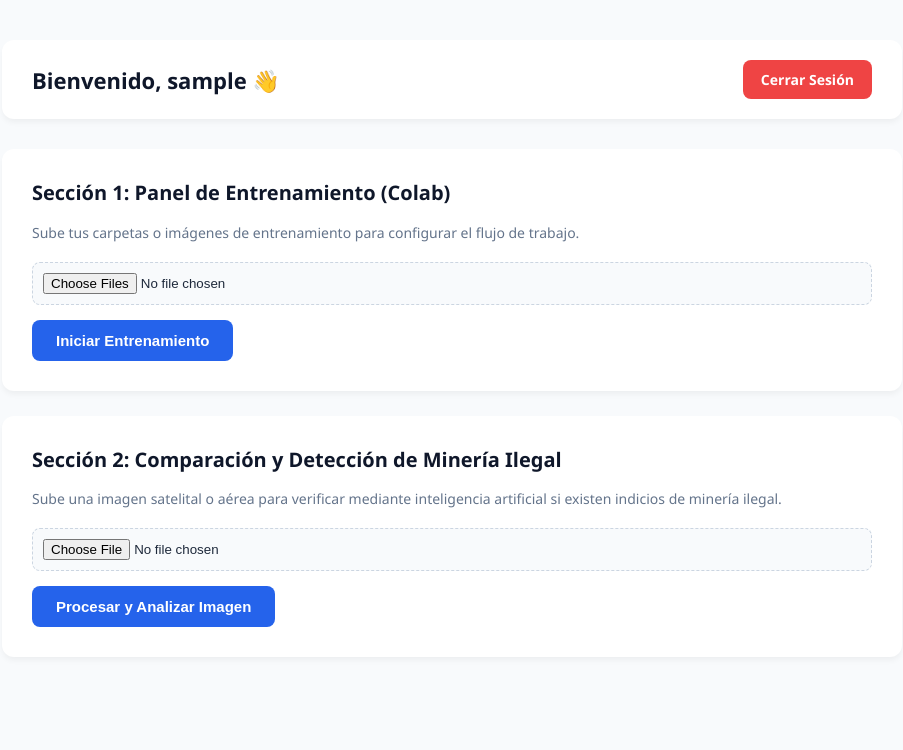
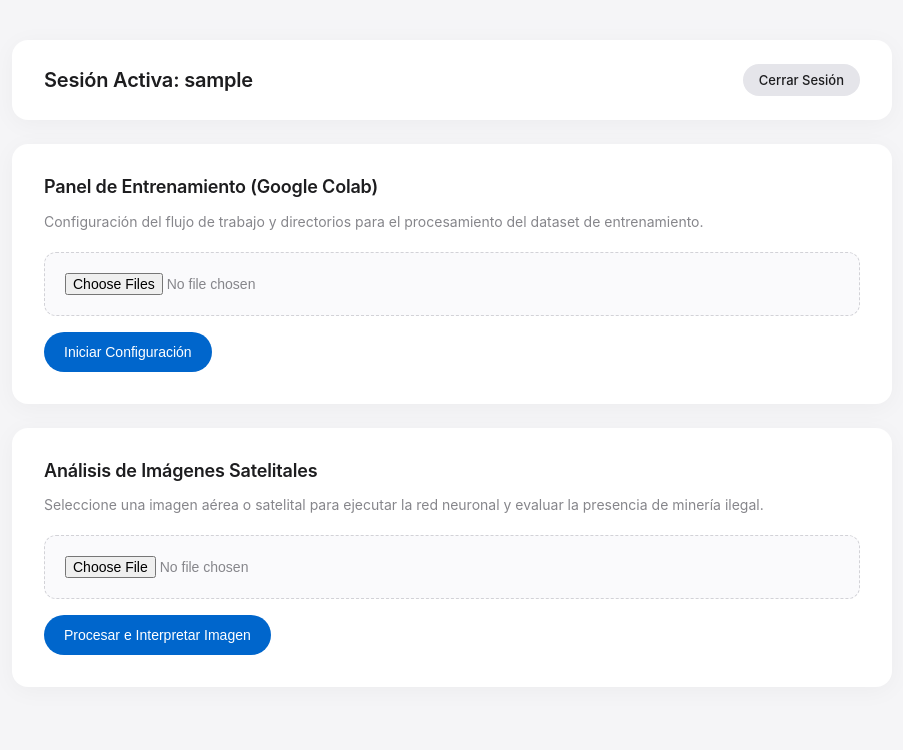
Before and after one commit to CrisberJAR/MINERIA-ILEGAL-COLAB, a Flask app: page /dashboard in a window 1280 px wide. Shown: the top 750 px of the page, without its empty margins (188-1091 px from the left). Run offline with Flask 3, Linux system fonts and the light colour scheme; the visitor is signed in with stand-in values (Sample User, id 1).

Commit message:
Corregir carga de modelo h5 en Render y actualizar interfaz estilo Apple

```diff
--- a/app.py
+++ b/app.py
@@ -15,13 +15,14 @@ client = MongoClient(MONGO_URI)
 db = client['mineria_ilegal']
 users_collection = db['users']
 
-# Cargar el modelo preentrenado de TensorFlow
+# Cargar el modelo preentrenado de TensorFlow de forma segura (compatible con Render)
 MODEL_PATH = 'modelo_mineria.h5'
 model = None
 
 if os.path.exists(MODEL_PATH):
     try:
-        model = tf.keras.models.load_model(MODEL_PATH)
+        model = tf.keras.models.load_model(MODEL_PATH, compile=False)
+        model.compile(optimizer='adam', loss='binary_crossentropy', metrics=['accuracy'])
         print("Modelo cargado exitosamente.")
     except Exception as e:
         print(f"Error al cargar el modelo: {e}")
@@ -77,8 +78,7 @@ def dashboard():
 def entrenar():
     if 'username' not in session:
         return redirect(url_for('login'))
-    # Nota: El entrenamiento pesado se realiza desde la terminal de Colab por requerimiento académico.
-    mensaje = "Recuerda que el entrenamiento del modelo se realiza mediante la terminal de Google Colab y el archivo generado se integra en el sistema."
+    mensaje = "Nota: El entrenamiento del modelo se ejecuta directamente desde la terminal de Google Colab por requerimiento académico."
     return render_template('dashboard.html', username=session['username'], resultado_entreno=mensaje)
 
 @app.route('/detectar', methods=['POST'])
@@ -87,37 +87,37 @@ def detectar():
         return redirect(url_for('login'))
 
     if 'imagen_satelital' not in request.files:
-        return render_template('dashboard.html', username=session['username'], resultado="No se seleccionó ningún archivo.")
+        return render_template('dashboard.html', username=session['username'], resultado="No se seleccionó ningún archivo.", tipo_alerta="danger")
 
     file = request.files['imagen_satelital']
     if file.filename == '':
-        return render_template('dashboard.html', username=session['username'], resultado="No se seleccionó ninguna imagen.")
+        return render_template('dashboard.html', username=session['username'], resultado="No se seleccionó ninguna imagen.", tipo_alerta="danger")
 
     if file and model:
         temp_path = 'temp_image.jpg'
         file.save(temp_path)
 
-        # Preprocesamiento de la imagen para el modelo
+        # Preprocesamiento de la imagen
         img = load_img(temp_path, target_size=(150, 150))
         img_array = img_to_array(img) / 255.0
         img_array = np.expand_dims(img_array, axis=0)
 
-        # Realizar predicción
+        # Inferencia con el modelo
         prediction = model.predict(img_array)[0][0]
 
         if os.path.exists(temp_path):
             os.remove(temp_path)
 
         if prediction > 0.5:
-            resultado = f"⚠️ Alerta: ¡Indicios de Minería Ilegal Detectados! (Confianza: {prediction*100:.2f}%)"
+            resultado = f"Alerta: Indicios de Mineria Ilegal Detectados (Nivel de Confianza: {prediction*100:.2f}%)"
             tipo_alerta = "danger"
         else:
-            resultado = f"✅ Área Normal / Sin Minería Ilegal (Confianza: {(1-prediction)*100:.2f}%)"
+            resultado = f"Resultado: Area Normal / Sin Indicios de Mineria Ilegal (Nivel de Confianza: {(1-prediction)*100:.2f}%)"
             tipo_alerta = "success"
 
         return render_template('dashboard.html', username=session['username'], resultado=resultado, tipo_alerta=tipo_alerta)
 
-    return render_template('dashboard.html', username=session['username'], resultado="El modelo de IA no está cargado correctamente en el servidor.", tipo_alerta="danger")
+    return render_template('dashboard.html', username=session['username'], resultado="El modelo de Inteligencia Artificial no se encuentra cargado en el servidor.", tipo_alerta="danger")
 
 @app.route('/logout')
 def logout():
--- a/templates/dashboard.html
+++ b/templates/dashboard.html
@@ -3,140 +3,195 @@
 <head>
     <meta charset="UTF-8">
     <meta name="viewport" content="width=device-width, initial-scale=1.0">
-    <title>Panel Principal - Detector de Minería</title>
+    <title>Panel de Control - Sistema de Detección</title>
     <style>
+        :root {
+            --bg-color: #f5f5f7;
+            --card-bg: #ffffff;
+            --text-primary: #1d1d1f;
+            --text-secondary: #86868b;
+            --accent: #0066cc;
+            --accent-hover: #004499;
+            --border-radius: 16px;
+            --danger-bg: #fff2f2;
+            --danger-border: #ffcccc;
+            --danger-text: #cc0000;
+            --success-bg: #f0fdf4;
+            --success-border: #bbf7d0;
+            --success-text: #166534;
+        }
+
         body {
-            font-family: 'Segoe UI', Tahoma, Geneva, Verdana, sans-serif;
+            font-family: -apple-system, BlinkMacSystemFont, "SF Pro Display", "SF Pro Text", "Helvetica Neue", Helvetica, Arial, sans-serif;
+            background-color: var(--bg-color);
+            color: var(--text-primary);
             margin: 0;
-            padding: 40px;
-            background: #f8fafc;
-            color: #1e293b;
+            padding: 40px 20px;
+            -webkit-font-smoothing: antialiased;
         }
-        .container {
-            max-width: 900px;
+
+        .wrapper {
+            max-width: 880px;
             margin: 0 auto;
         }
+
         .header {
+            background: var(--card-bg);
+            padding: 24px 32px;
+            border-radius: var(--border-radius);
+            box-shadow: 0 4px 24px rgba(0, 0, 0, 0.04);
             display: flex;
             justify-content: space-between;
             align-items: center;
-            background: white;
-            padding: 20px 30px;
-            border-radius: 12px;
-            box-shadow: 0 4px 6px -1px rgba(0,0,0,0.05);
-            margin-bottom: 30px;
+            margin-bottom: 24px;
         }
+
         .header h1 {
             margin: 0;
-            font-size: 22px;
-            color: #0f172a;
+            font-size: 20px;
+            font-weight: 600;
+            letter-spacing: -0.01em;
         }
-        .section {
-            background: white;
-            padding: 30px;
-            margin-bottom: 25px;
-            border-radius: 12px;
-            box-shadow: 0 4px 6px -1px rgba(0,0,0,0.05);
+
+        .logout-btn {
+            background-color: #e5e5ea;
+            color: var(--text-primary);
+            padding: 8px 16px;
+            border-radius: 980px;
+            text-decoration: none;
+            font-size: 13px;
+            font-weight: 500;
+            transition: background 0.2s ease;
         }
-        .section h2 {
+
+        .logout-btn:hover {
+            background-color: #d1d1d6;
+        }
+
+        .card {
+            background: var(--card-bg);
+            padding: 32px;
+            border-radius: var(--border-radius);
+            box-shadow: 0 4px 24px rgba(0, 0, 0, 0.04);
+            margin-bottom: 24px;
+        }
+
+        .card h2 {
             margin-top: 0;
-            color: #0f172a;
-            font-size: 20px;
+            font-size: 18px;
+            font-weight: 600;
+            letter-spacing: -0.01em;
+            color: var(--text-primary);
         }
-        .section p {
-            color: #64748b;
+
+        .card p {
+            color: var(--text-secondary);
             font-size: 14px;
+            line-height: 1.4;
+            margin-bottom: 20px;
         }
+
         .form-group {
-            margin-top: 20px;
             display: flex;
             flex-direction: column;
-            gap: 15px;
-            align-items: flex-start;
+            gap: 16px;
         }
+
+        .file-input-wrapper {
+            position: relative;
+            border: 1.5px dashed #d2d2d7;
+            border-radius: 12px;
+            padding: 20px;
+            text-align: center;
+            background-color: #fafafc;
+            transition: border-color 0.2s ease;
+        }
+
+        .file-input-wrapper:hover {
+            border-color: var(--accent);
+        }
+
         input[type="file"] {
-            padding: 10px;
-            border: 1px dashed #cbd5e1;
-            border-radius: 8px;
-            background-color: #f8fafc;
+            font-size: 14px;
+            color: var(--text-secondary);
             width: 100%;
-            box-sizing: border-box;
-            cursor: pointer;
         }
-        button.btn-submit {
-            background-color: #2563eb;
+
+        .btn {
+            background-color: var(--accent);
             color: white;
             border: none;
-            padding: 12px 24px;
-            font-size: 15px;
-            font-weight: 600;
-            border-radius: 8px;
+            padding: 12px 20px;
+            font-size: 14px;
+            font-weight: 500;
+            border-radius: 980px;
             cursor: pointer;
-            transition: background 0.2s;
+            transition: background 0.2s ease, transform 0.1s ease;
+            align-self: flex-start;
         }
-        button.btn-submit:hover {
-            background-color: #1d4ed8;
+
+        .btn:hover {
+            background-color: var(--accent-hover);
         }
-        a.logout {
-            background: #ef4444;
-            color: white;
-            padding: 10px 18px;
-            text-decoration: none;
-            border-radius: 8px;
-            font-weight: 600;
-            font-size: 14px;
-            transition: background 0.2s;
+
+        .btn:active {
+            transform: scale(0.98);
         }
-        a.logout:hover {
-            background: #dc2626;
-        }
+
         .alert {
             margin-top: 20px;
-            padding: 15px 20px;
-            border-radius: 8px;
-            font-weight: 600;
-            font-size: 15px;
+            padding: 16px 20px;
+            border-radius: 12px;
+            font-size: 14px;
+            font-weight: 500;
+            letter-spacing: -0.01em;
         }
+
         .alert.danger {
-            background-color: #fee2e2;
-            color: #991b1b;
-            border-left: 5px solid #ef4444;
+            background-color: var(--danger-bg);
+            border: 1px solid var(--danger-border);
+            color: var(--danger-text);
         }
+
         .alert.success {
-            background-color: #d1fae5;
-            color: #065f46;
-            border-left: 5px solid #10b981;
+            background-color: var(--success-bg);
+            border: 1px solid var(--success-border);
+            color: var(--success-text);
         }
     </style>
 </head>
 <body>
 
-    <div class="container">
+    <div class="wrapper">
         <div class="header">
-            <h1>Bienvenido, {{ username }} 👋</h1>
-            <a href="/logout" class="logout">Cerrar Sesión</a>
+            <h1>Sesión Activa: {{ username }}</h1>
+            <a href="/logout" class="logout-btn">Cerrar Sesión</a>
         </div>
 
-        <!-- Sección 1: Entrenamiento -->
-        <div class="section">
-            <h2>Sección 1: Panel de Entrenamiento (Colab)</h2>
-            <p>Sube tus carpetas o imágenes de entrenamiento para configurar el flujo de trabajo.</p>
+        <!-- Sección 1: Panel de Entrenamiento -->
+        <div class="card">
+            <h2>Panel de Entrenamiento (Google Colab)</h2>
+            <p>Configuración del flujo de trabajo y directorios para el procesamiento del dataset de entrenamiento.</p>
             <form action="/entrenar" method="POST" enctype="multipart/form-data" class="form-group">
-                <input type="file" name="archivos_entrenamiento" webkitdirectory directory multiple>
-                <button type="submit" class="btn-submit">Iniciar Entrenamiento</button>
+                <div class="file-input-wrapper">
+                    <input type="file" name="archivos_entrenamiento" webkitdirectory directory multiple>
+                </div>
+                <button type="submit" class="btn">Iniciar Configuración</button>
             </form>
             {% if resultado_entreno %}
-                <div class="alert success" style="margin-top: 15px;">{{ resultado_entreno }}</div>
+                <div class="alert success" style="margin-top: 20px;">{{ resultado_entreno }}</div>
             {% endif %}
         </div>
 
-        <!-- Sección 2: Detección -->
-        <div class="section">
-            <h2>Sección 2: Comparación y Detección de Minería Ilegal</h2>
-            <p>Sube una imagen satelital o aérea para verificar mediante inteligencia artificial si existen indicios de minería ilegal.</p>
+        <!-- Sección 2: Detección y Análisis -->
+        <div class="card">
+            <h2>Análisis de Imágenes Satelitales</h2>
+            <p>Seleccione una imagen aérea o satelital para ejecutar la red neuronal y evaluar la presencia de minería ilegal.</p>
             <form action="/detectar" method="POST" enctype="multipart/form-data" class="form-group">
-                <input type="file" name="imagen_satelital" accept="image/*" required>
-                <button type="submit" class="btn-submit">Procesar y Analizar Imagen</button>
+                <div class="file-input-wrapper">
+                    <input type="file" name="imagen_satelital" accept="image/*" required>
+                </div>
+                <button type="submit" class="btn">Procesar e Interpretar Imagen</button>
             </form>
 
             {% if resultado %}
```
